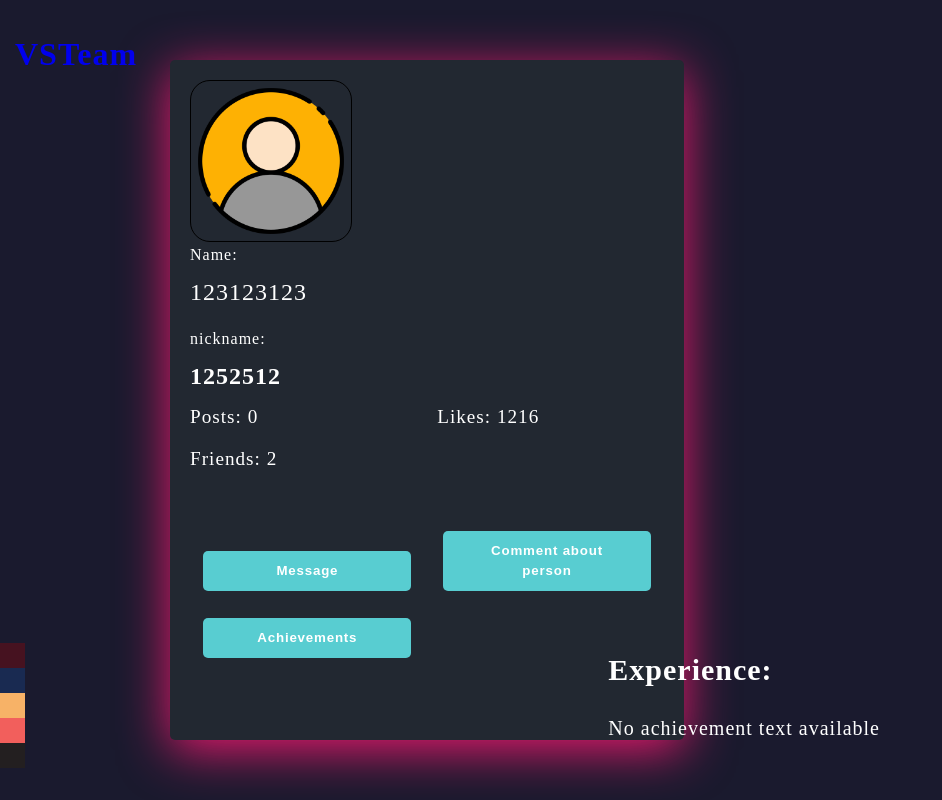
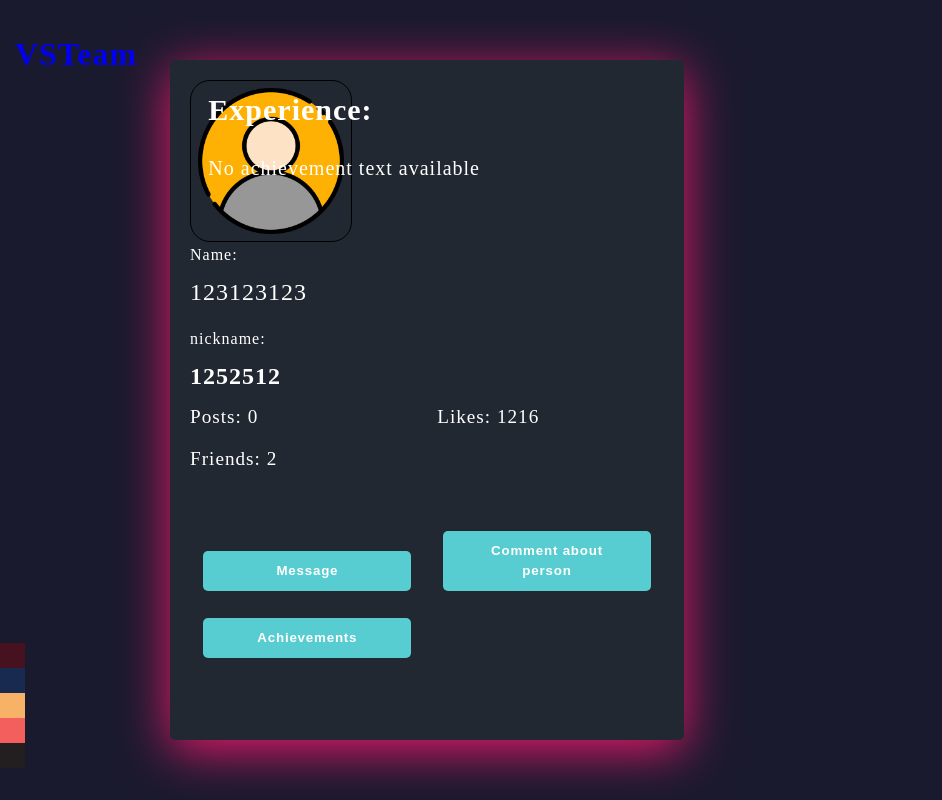
Before and after one commit to Robert-Polson/VSteam, a Django app: page /polzovatels_account/5/ in a window 1280 px wide. Shown: the whole page, without its empty margins (0-942 px from the left). Run offline with Django 5.2, Linux system fonts and the light colour scheme; data comes from the database, SQL or seed files in the repository; both versions use the stored data as it was after the commit; data that the repository does not hold is empty; some web fonts are replaced.

Commit message:
create new style for homepage and account_page

```diff
--- a/mysite/my_codes/templates/account_page.html
+++ b/mysite/my_codes/templates/account_page.html
@@ -157,8 +157,8 @@
         }
         .achievement_main{
             position: absolute;
-            right: 400px;
-            bottom: 40px;
+            right: 800px;
+            bottom: 600px;
             font-size: 30px;
 
         }
--- a/mysite/my_codes/templates/homePage.html
+++ b/mysite/my_codes/templates/homePage.html
@@ -201,7 +201,7 @@
 }
 
 .post img {
-  width: 20%;
+  width: 60%;
   height: auto;
   margin-bottom: 10px;
 }
```
Also changed, not shown: mysite/db.sqlite3.
